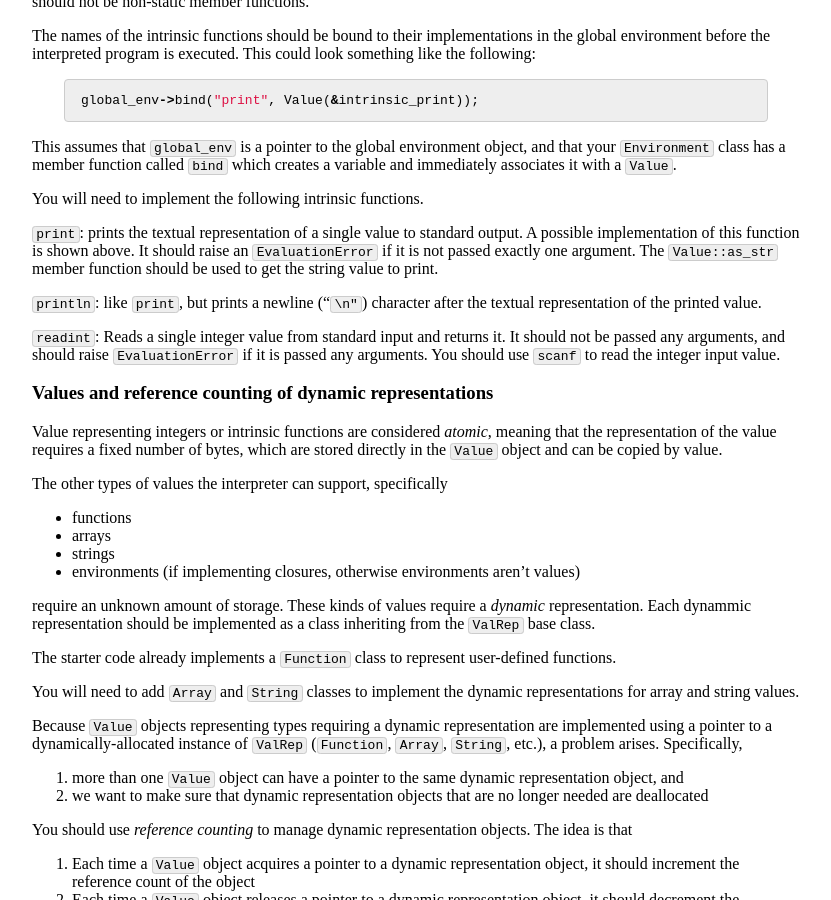
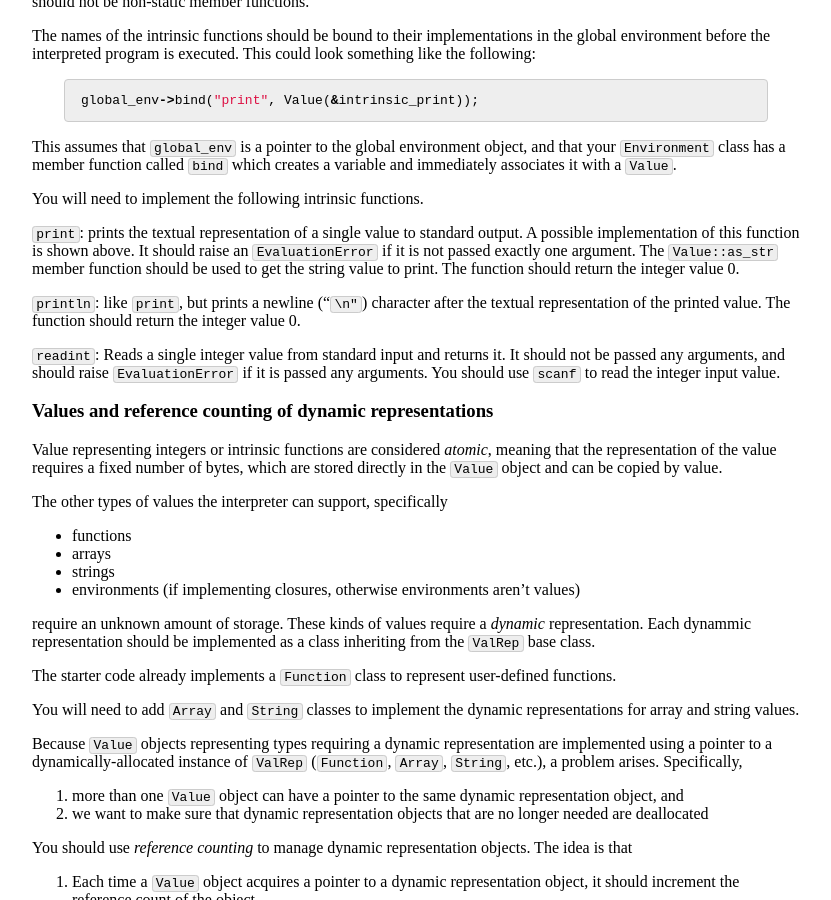
Before and after one commit to jhucompilers/fall2022, a Jekyll site: the page built from assign/assign02.md, in a window 1280 px wide and 900 px high, scrolled down 6614 px. Shown: the whole window, without its empty margins (224-1055 px from the left). Built offline with Jekyll 4.4.1, drawn with Linux system fonts in a browser that asks for light colours.

Commit message:
mention that print and println should return 0

```diff
--- a/assign/assign02.md
+++ b/assign/assign02.md
@@ -465,10 +465,12 @@ You will need to implement the following intrinsic functions.
 output. A possible implementation of this function is shown above.
 It should raise an `EvaluationError` if it is not passed exactly
 one argument. The `Value::as_str` member function should be used
-to get the string value to print.
+to get the string value to print. The function should return the
+integer value 0.
 
 `println`: like `print`, but prints a newline ("`\n"`) character
 after the textual representation of the printed value.
+The function should return the integer value 0.
 
 `readint`: Reads a single integer value from standard input and
 returns it. It should not be passed any arguments, and should raise
```
